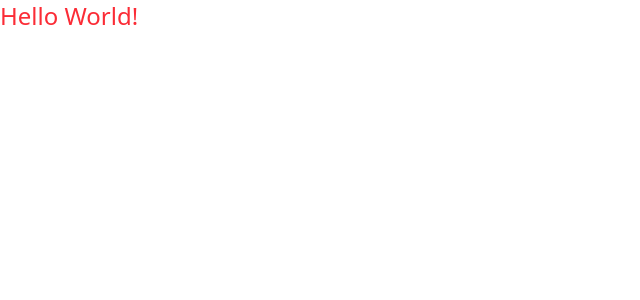
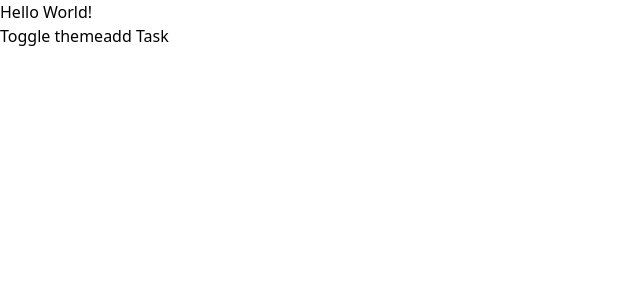
Before and after one commit to Nemanja0033/task-manager, a React (Vite) app: page / in a window 1280 px wide. Shown: the top 300 px of the page, without its empty margins (0-640 px from the left). Built offline with nearby package versions, Linux system fonts and the light colour scheme.

Commit message:
adding state method to the taskStore

```diff
--- a/src/App.tsx
+++ b/src/App.tsx
@@ -1,7 +1,20 @@
+import { useTaskStore } from "./store/useTaskStore";
+import { useThemeStore } from "./store/useThemeStore"
+import { Task } from "./types/TaskStoreTypes";
 
 const App = () => {
+  const { darkMode, toggleTheme } = useThemeStore();
+  const { tasks, addTask, removeTask} = useTaskStore();
+  console.log(tasks)
   return (
-    <div className='text-2xl text-red-500'>Hello World!</div>
+    <div className={`${darkMode ? 'bg-black text-white' : 'bg-white'} h-screen w-full`}>
+      <h1>Hello World!</h1>
+      <button onClick={toggleTheme}>Toggle theme</button>
+      <button onClick={() => addTask('New Task')}>add Task</button>
+      {tasks.map((t: Task) => (
+        <b onClick={() => removeTask(t.id)}>{t.title}</b>
+      ))}
+    </div>
   )
 }
 
--- a/src/store/useTaskStore.ts
+++ b/src/store/useTaskStore.ts
@@ -6,6 +6,10 @@ export const useTaskStore = create<TaskStore>((set) => ({
     addTask: (title) => //adding task to state
       set((state) => ({
         tasks: [...state.tasks, { id: crypto.randomUUID(), title, completed: false }],
+      })),
+    editTask: (id: string, newTitle: string) =>
+      set((state) => ({
+        tasks: state.tasks.map((task) => task.id === id ? {...task, title: newTitle } : task)
       })),
     toggleTask: (id: string) => //toggling task from state
       set((state) => ({
```
